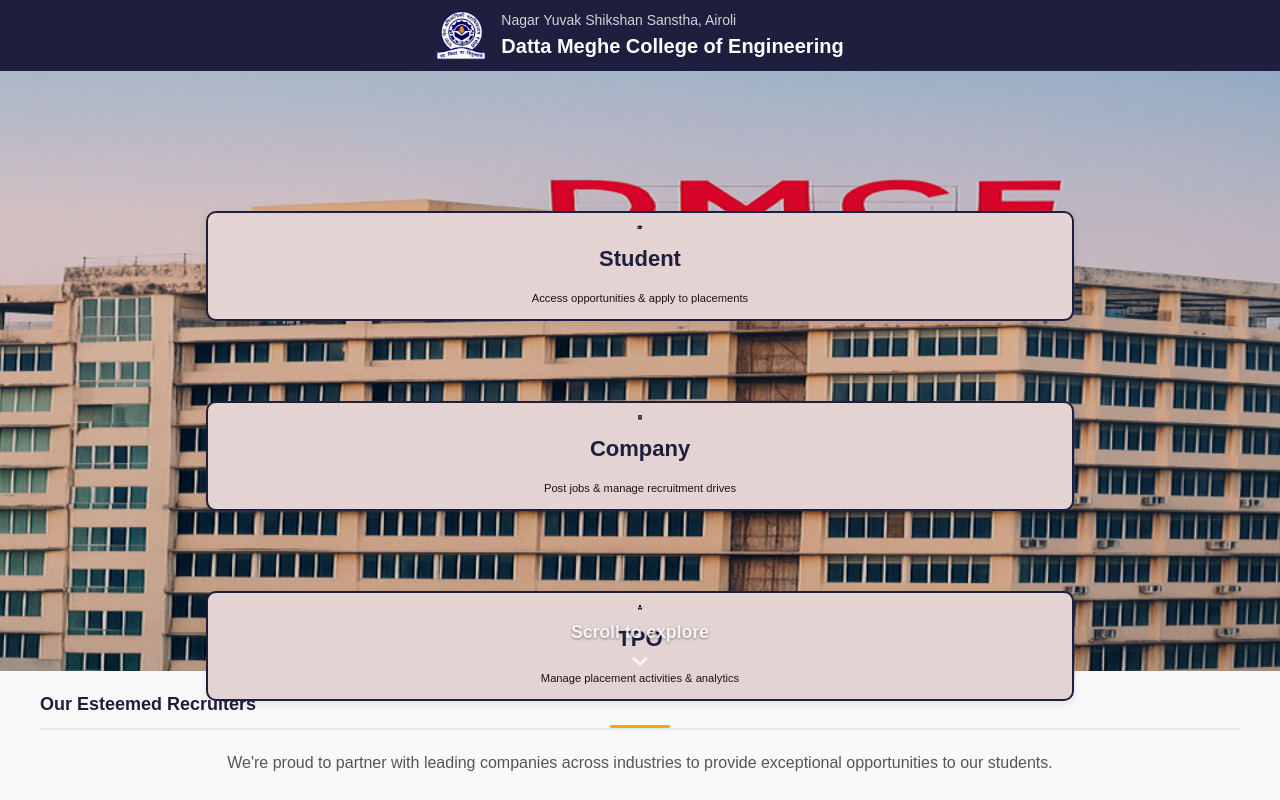
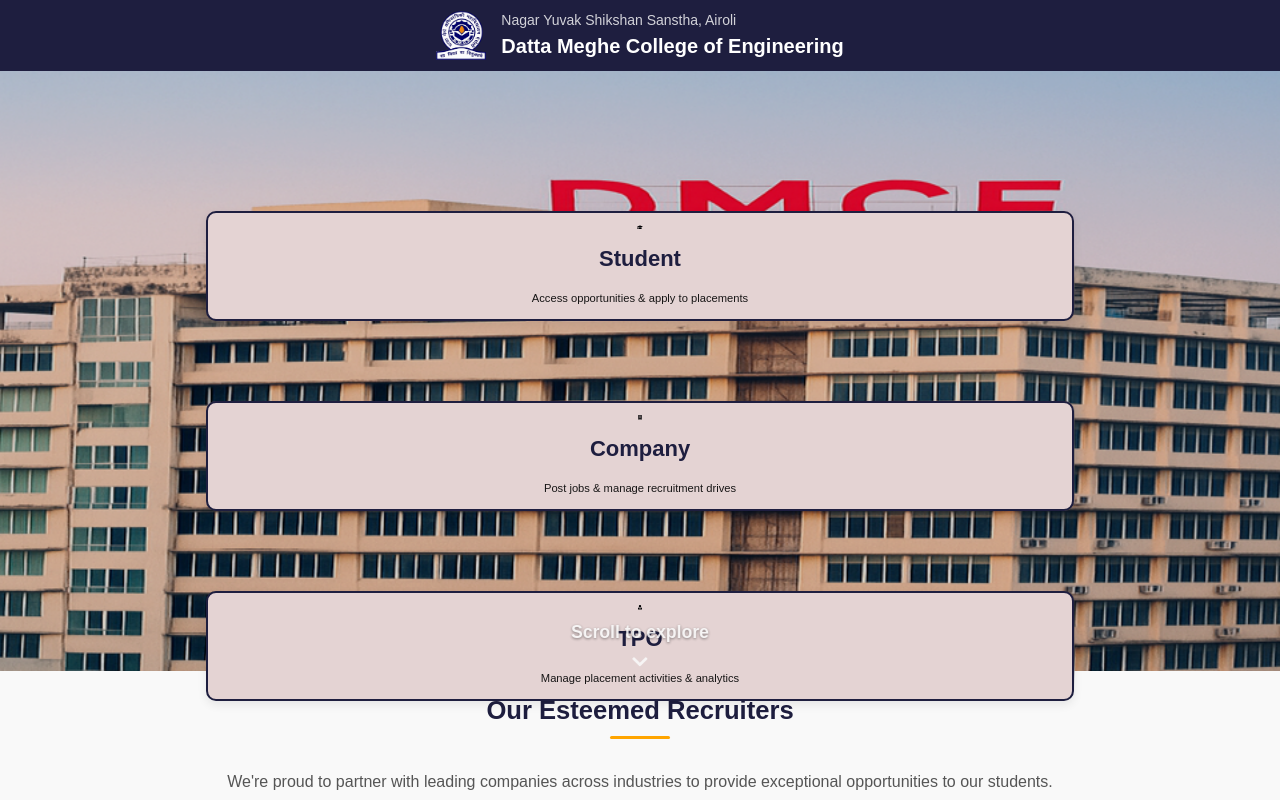
Before and after one commit to RamShekade/placement-portal-frontend, a React (Vite) app: page / in a window 1280 px wide. Shown: the top 800 px of the page. Built offline with nearby package versions, Linux system fonts and the light colour scheme; grey boxes are pictures that could not be loaded.

Commit message:
updated rolehome page

```diff
--- a/src/App.jsx
+++ b/src/App.jsx
@@ -108,9 +108,9 @@
           <Route
             path="/upload"
             element={
-              <ProtectedRoute>
+
                 <TnpCoordinator />
-              </ProtectedRoute>
+
             }
           />
           <Route
--- a/src/Home/RoleHome.css
+++ b/src/Home/RoleHome.css
@@ -85,7 +85,7 @@
   padding: 25px 15px;
   text-align: center;
   width: 250px;
-  height: 8.7rem;
+  height: 10rem;
 }
 
 .card-icon {
@@ -166,7 +166,7 @@
   margin: 0 auto;
 }
 
-.section-title {
+.main-section-title {
   font-size: 1.6rem;
   text-align: center;
   margin-bottom: 30px;
@@ -177,7 +177,7 @@
   padding: 0 0 10px 0;
 }
 
-.section-title::after {
+.main-section-title::after {
   content: "";
   position: absolute;
   bottom: 0;
--- a/src/Home/RoleHome.jsx
+++ b/src/Home/RoleHome.jsx
@@ -145,7 +145,7 @@
       {/* Recruiters Section */}
       <div className="recruiters-section">
         <div className="section-container">
-          <h2 className="section-title">Our Esteemed Recruiters</h2>
+          <h2 className="main-section-title">Our Esteemed Recruiters</h2>
           <p className="section-description">
             We're proud to partner with leading companies across industries to provide
             exceptional opportunities to our students.
```
